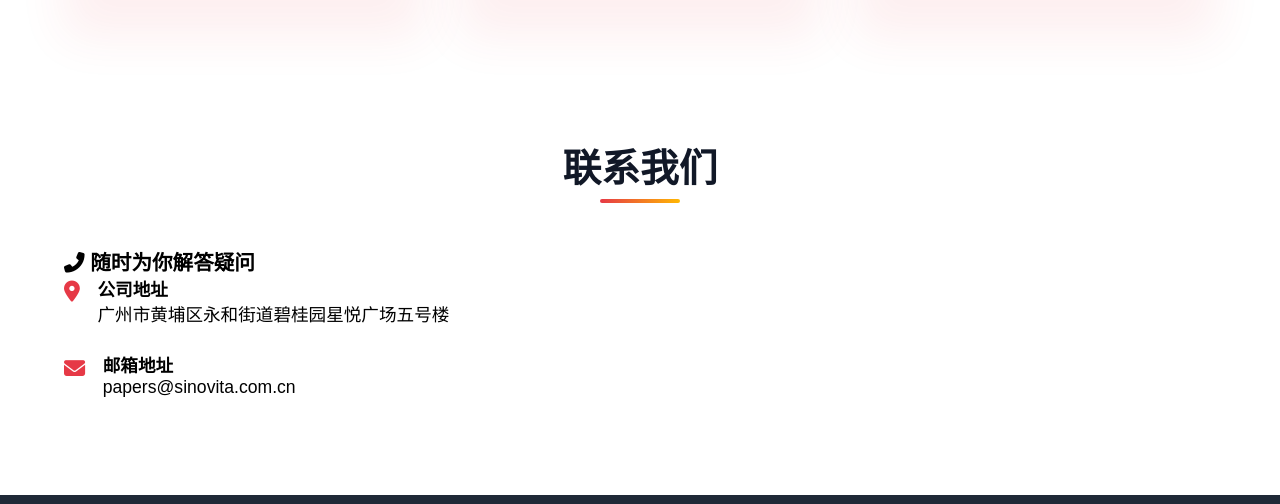
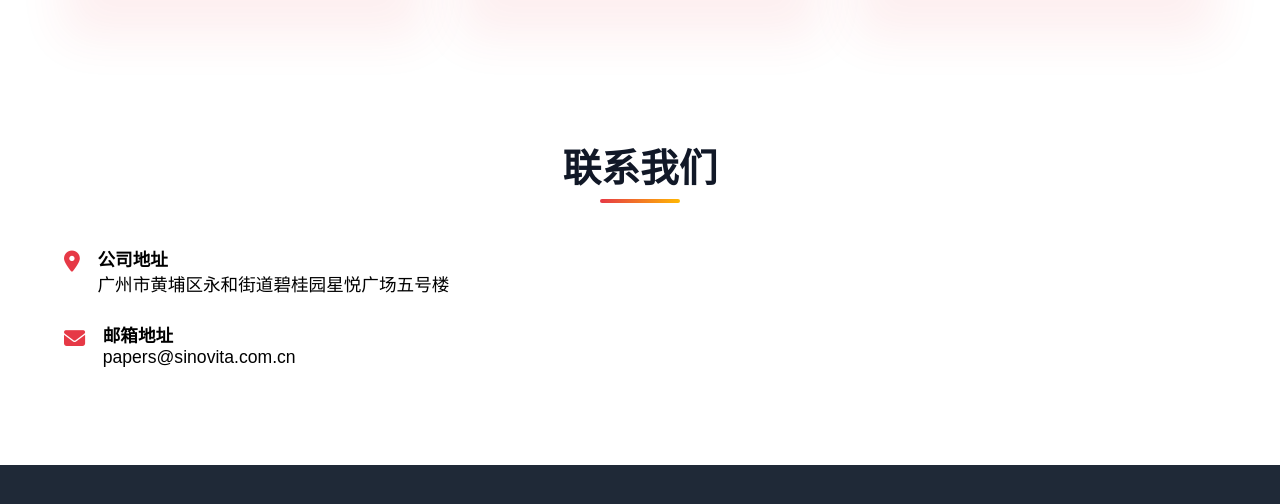
Before and after one commit to xinuoweida/SINOVITA, a plain HTML site: page index.html in a window 1280 px wide. Shown: the part 2102-2606 px from the top of the page. Drawn offline with Linux system fonts and the light colour scheme.

Commit message:
Update index.html

```diff
--- a/index.html
+++ b/index.html
@@ -573,7 +573,6 @@
         <h2 class="section-title">联系我们</h2>
         <div class="contact-container">
             <div class="contact-info">
-                <h3><i class="fas fa-phone-alt"></i> 随时为你解答疑问</h3>
                 <div class="contact-item">
                     <i class="fas fa-map-marker-alt"></i>
                     <div>
```
